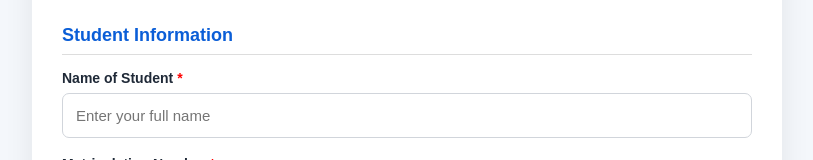
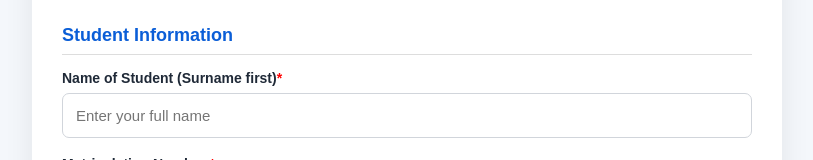
Before and after one commit to FrankNice1/STUDENT-DATAFORM-, a plain HTML site: page index.html in a window 1280 px wide. Shown: the part 321-481 px from the top of the page, without its empty margins (233-1046 px from the left). Drawn offline with Linux system fonts and the light colour scheme.

Commit message:
Change student name label format in index.html

```diff
--- a/index.html
+++ b/index.html
@@ -236,7 +236,7 @@
             <div class="form-group">
 
                 <label>
-                    Name of Student <span>*</span>
+                    Name of Student (Surname first)<span>*</span>
                 </label>
 
                 <input
```
